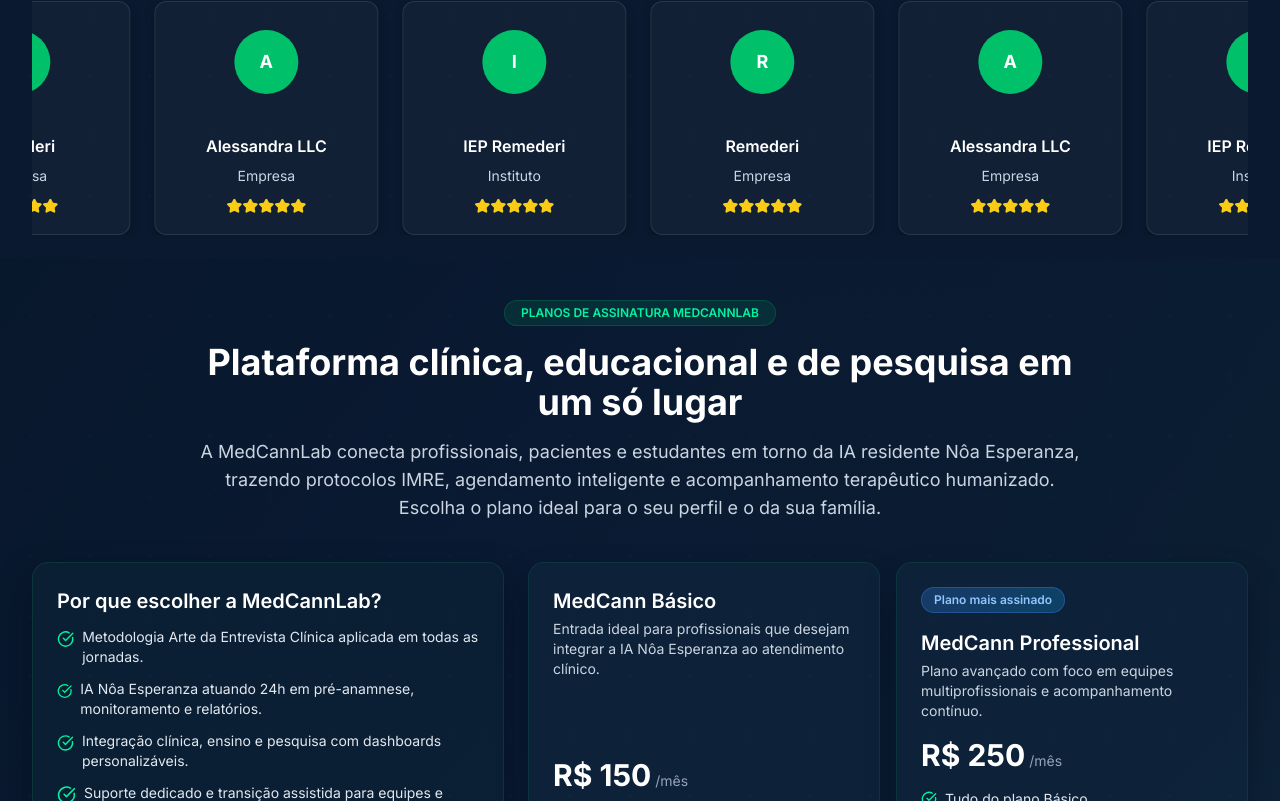
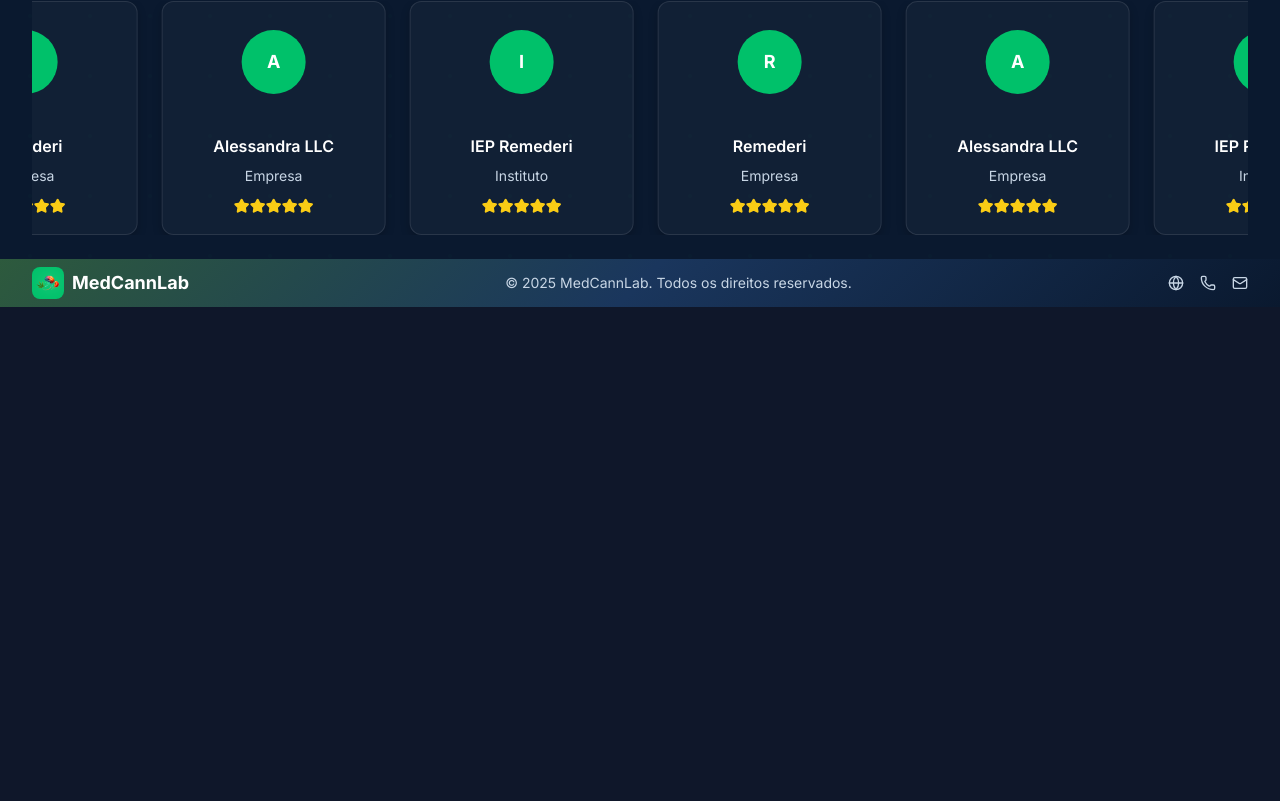
Before and after one commit to noaesperanza/Med-Cann-Lab-3.0, a React (Vite) app: page / in a window 1280 px wide. Shown: the part 1814-2615 px from the top of the page. After the commit the page ends 2121 px from the top, so only its background shows below. Built offline with nearby package versions, Linux system fonts and the light colour scheme; what @xenova/transformers would draw is missing.

Commit message:
mensagem

```diff
--- a/src/pages/Landing.tsx
+++ b/src/pages/Landing.tsx
@@ -234,82 +234,6 @@
     { name: 'Alessandra LLC', logo: null, type: 'Empresa' },
     { name: 'IEP Remederi', logo: null, type: 'Instituto' }
   ]
-
-  const professionalPlans = [
-    {
-      id: 'medcann-basic',
-      name: 'MedCann Básico',
-      price: 150,
-      description: 'Entrada ideal para profissionais que desejam integrar a IA Nôa Esperanza ao atendimento clínico.',
-      features: [
-        'Gestão de pacientes e consultas online',
-        'Avaliação clínica IMRE guiada',
-        'Relatórios essenciais com assinatura digital',
-        'Acesso à Biblioteca MedCannLab'
-      ]
-    },
-    {
-      id: 'medcann-professional',
-      name: 'MedCann Professional',
-      price: 250,
-      description: 'Plano avançado com foco em equipes multiprofissionais e acompanhamento contínuo.',
-      highlight: 'Plano mais assinado',
-      features: [
-        'Tudo do plano Básico',
-        'Protocolos IMRE completos e personalizáveis',
-        'Dashboards analíticos da IA residente',
-        'Atendimento síncrono com suporte clínico'
-      ]
-    },
-    {
-      id: 'medcann-premium',
-      name: 'MedCann Premium',
-      price: 350,
-      description: 'Experiência premium para centros clínicos e grupos de pesquisa avançados.',
-      features: [
-        'Tudo do plano Professional',
-        'Consultoria estratégica com equipe MedCannLab',
-        'Integração com wearables e KPIs em tempo real',
-        'Suporte prioritário 24/7 e onboarding dedicado'
-      ]
-    }
-  ]
-
-  const healthPlans = [
-    {
-      id: 'medcann-saude-individual',
-      name: 'Med Cann Saúde Individual',
-      price: 200,
-      tagline: 'Cuidado personalizado para você',
-      features: [
-        'Cuidado personalizado para você',
-        'Acesso direto aos profissionais de saúde',
-        'Escuta personalizada para você',
-        '50% de desconto nas consultas mensais ou bimensais',
-        '24h diárias de acesso à Nôa Esperanza',
-        'Monitoramento renal individualizado',
-        'Avaliação com Nôa Esperanza'
-      ]
-    },
-    {
-      id: 'medcann-saude-familia',
-      name: 'Med Cann Saúde Família',
-      price: 400,
-      tagline: 'Proteção para toda a família',
-      features: [
-        'Contato contínuo com os profissionais de saúde',
-        'Escuta personalizada para toda a família',
-        'Acesso direto com os profissionais de saúde',
-        '50% de desconto nas consultas para toda família',
-        '24h diárias de acesso à Nôa Esperanza',
-        'Programa de benefícios Amores'
-      ]
-    }
-  ]
-
-  const handlePlanSelect = (planId: string) => {
-    navigate(`/app/checkout?plan=${planId}`)
-  }
 
   if (authLoading) {
     return (
@@ -704,125 +628,6 @@
         </div>
       </section>
 
-      {/* Subscription Plans */}
-      <section id="plans" className="py-10" style={{ background: 'linear-gradient(135deg, rgba(7,22,41,0.95) 0%, rgba(10,25,47,0.92) 55%, rgba(26,54,93,0.9) 100%)' }}>
-        <div className="container mx-auto px-4 sm:px-6 lg:px-8">
-          <div className="max-w-4xl mx-auto text-center mb-10">
-            <span className="inline-flex items-center px-4 py-1 rounded-full text-xs font-semibold" style={{ background: 'rgba(0,193,106,0.12)', border: '1px solid rgba(0,193,106,0.2)', color: '#00F5A0' }}>
-              PLANOS DE ASSINATURA MEDCANNLAB
-            </span>
-            <h2 className="text-3xl md:text-4xl font-bold text-white mt-4 mb-4">
-              Plataforma clínica, educacional e de pesquisa em um só lugar
-            </h2>
-            <p className="text-slate-300 text-base md:text-lg leading-relaxed">
-              A MedCannLab conecta profissionais, pacientes e estudantes em torno da IA residente Nôa Esperanza, trazendo protocolos IMRE, agendamento inteligente e acompanhamento terapêutico humanizado. Escolha o plano ideal para o seu perfil e o da sua família.
-            </p>
-          </div>
-
-          <div className="grid gap-6 lg:grid-cols-5 mb-12">
-            <div className="lg:col-span-2 p-6 rounded-2xl h-full" style={{ background: 'rgba(12,34,54,0.85)', border: '1px solid rgba(0,193,106,0.14)', boxShadow: '0 18px 36px rgba(2,12,27,0.45)' }}>
-              <h3 className="text-xl font-semibold text-white mb-3">Por que escolher a MedCannLab?</h3>
-              <ul className="space-y-3 text-sm text-slate-200">
-                <li className="flex items-start space-x-2">
-                  <CheckCircle className="w-5 h-5 text-[#00F5A0] mt-0.5" />
-                  <span>Metodologia Arte da Entrevista Clínica aplicada em todas as jornadas.</span>
-                </li>
-                <li className="flex items-start space-x-2">
-                  <CheckCircle className="w-5 h-5 text-[#00F5A0] mt-0.5" />
-                  <span>IA Nôa Esperanza atuando 24h em pré-anamnese, monitoramento e relatórios.</span>
-                </li>
-                <li className="flex items-start space-x-2">
-                  <CheckCircle className="w-5 h-5 text-[#00F5A0] mt-0.5" />
-                  <span>Integração clínica, ensino e pesquisa com dashboards personalizáveis.</span>
-                </li>
-                <li className="flex items-start space-x-2">
-                  <CheckCircle className="w-5 h-5 text-[#00F5A0] mt-0.5" />
-                  <span>Suporte dedicado e transição assistida para equipes e famílias.</span>
-                </li>
-              </ul>
-              <div className="mt-6 p-4 rounded-xl" style={{ background: 'rgba(0,193,106,0.08)', border: '1px solid rgba(0,193,106,0.18)' }}>
-                <p className="text-sm text-slate-200">
-                  Precisa de um plano personalizado para sua clínica ou instituição? <button onClick={() => navigate('/app/chat?context=comercial')} className="underline text-[#00F5A0] hover:text-[#00F5A0]/80">Fale com nosso time</button> e organize uma proposta sob medida.
-                </p>
-              </div>
-            </div>
-
-            <div className="lg:col-span-3 grid md:grid-cols-2 gap-4">
-              {professionalPlans.map((plan) => (
-                <div
-                  key={plan.id}
-                  className="rounded-2xl p-6 flex flex-col h-full"
-                  style={{ background: 'rgba(15,36,60,0.78)', border: '1px solid rgba(0,193,106,0.12)', boxShadow: '0 16px 30px rgba(2,12,27,0.4)' }}
-                >
-                  {plan.highlight && (
-                    <span className="self-start text-xs font-semibold px-3 py-1 mb-4 rounded-full" style={{ background: 'linear-gradient(135deg, rgba(59,130,246,0.25) 0%, rgba(14,165,233,0.25) 100%)', border: '1px solid rgba(59,130,246,0.35)', color: '#93C5FD' }}>
-                      {plan.highlight}
-                    </span>
-                  )}
-                  <h3 className="text-xl font-semibold text-white mb-1">{plan.name}</h3>
-                  <p className="text-slate-300 text-sm mb-4 flex-1">{plan.description}</p>
-                  <div className="mb-4">
-                    <span className="text-3xl font-bold text-white">R$ {plan.price.toFixed(0)}</span>
-                    <span className="text-slate-400 text-sm ml-1">/mês</span>
-                  </div>
-                  <ul className="space-y-2 mb-5">
-                    {plan.features.map((feature, idx) => (
-                      <li key={idx} className="flex items-start space-x-2 text-sm text-slate-200">
-                        <CheckCircle className="w-4 h-4 text-[#00F5A0] mt-0.5" />
-                        <span>{feature}</span>
-                      </li>
-                    ))}
-                  </ul>
-                  <button
-                    onClick={() => handlePlanSelect(plan.id)}
-                    className="w-full mt-auto py-3 rounded-lg font-semibold text-white transition-transform transform hover:scale-[1.02]"
-                    style={{ background: 'linear-gradient(135deg, #00C16A 0%, #13794f 100%)', boxShadow: '0 12px 24px rgba(0,193,106,0.25)' }}
-                  >
-                    Assinar Plano Profissional
-                  </button>
-                </div>
-              ))}
-            </div>
-          </div>
-
-          <div className="grid gap-6 md:grid-cols-2">
-            {healthPlans.map((plan) => (
-              <div
-                key={plan.id}
-                className="rounded-2xl p-6"
-                style={{ background: 'rgba(12,34,54,0.82)', border: '1px solid rgba(0,193,106,0.14)', boxShadow: '0 18px 36px rgba(2,12,27,0.45)' }}
-              >
-                <div className="flex items-center justify-between mb-4">
-                  <div>
-                    <h3 className="text-2xl font-bold text-white">{plan.name}</h3>
-                    <p className="text-sm text-slate-300">{plan.tagline}</p>
-                  </div>
-                  <div className="text-right">
-                    <span className="text-3xl font-bold text-white">R$ {plan.price}</span>
-                    <span className="text-slate-400 text-xs block">por mês</span>
-                  </div>
-                </div>
-                <ul className="space-y-2 mb-6">
-                  {plan.features.map((feature, idx) => (
-                    <li key={idx} className="flex items-start space-x-2 text-sm text-slate-200">
-                      <CheckCircle className="w-4 h-4 text-[#FFD33D] mt-0.5" />
-                      <span>{feature}</span>
-                    </li>
-                  ))}
-                </ul>
-                <button
-                  onClick={() => handlePlanSelect(plan.id)}
-                  className="w-full py-3 rounded-lg font-semibold text-slate-900 transition-transform transform hover:scale-[1.02]"
-                  style={{ background: 'linear-gradient(135deg, #FFD33D 0%, #FFAA00 100%)', boxShadow: '0 12px 24px rgba(255,211,61,0.25)' }}
-                >
-                  Assinar Plano Med Cann Saúde
-                </button>
-              </div>
-            ))}
-          </div>
-        </div>
-      </section>
-
       {/* Footer Profissional - Simplificado */}
       <footer className="text-white py-2" style={{ background: 'linear-gradient(135deg, #2d5a3d 0%, #1a365d 50%, #0A192F 100%)' }}> {/* Mesma cor do background dos parceiros */}
         <div className="container mx-auto px-4 sm:px-6 lg:px-8">
```
